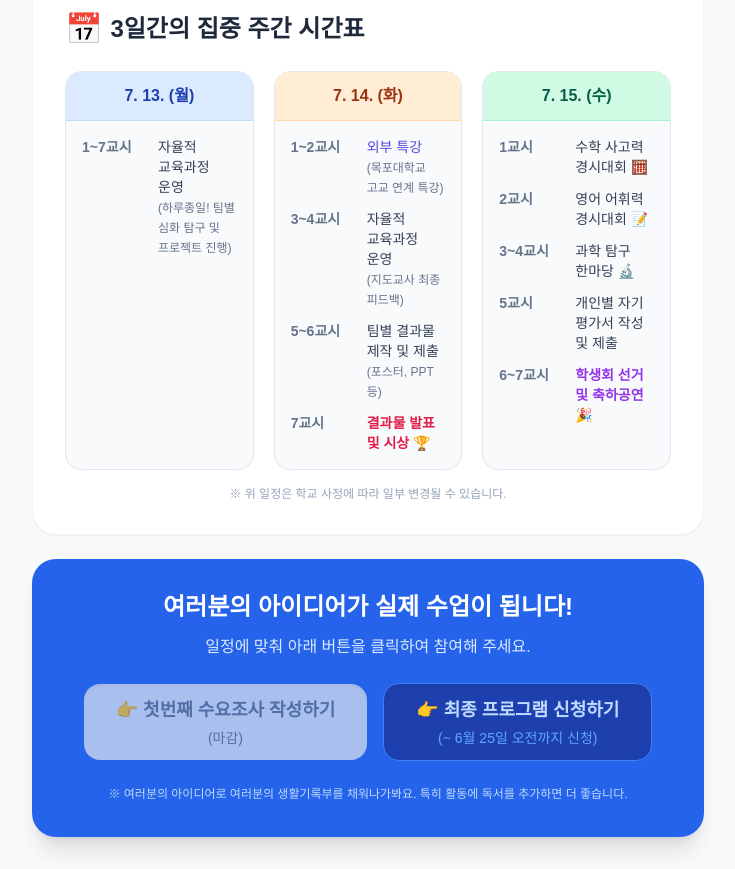
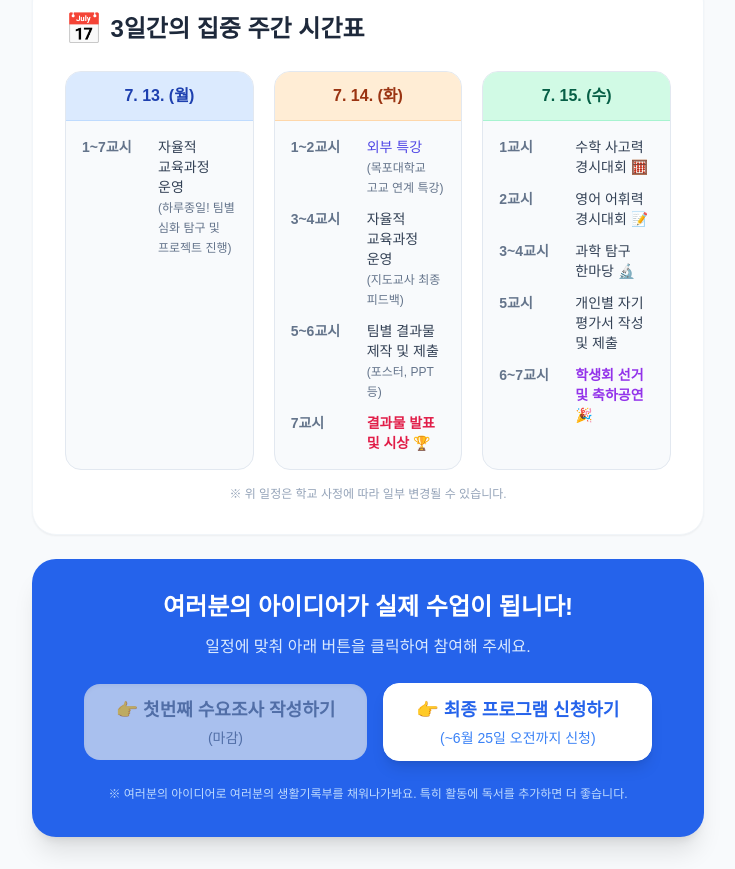
Before and after one commit to rudeia/anjwa-highschool-stu-flex, a plain HTML site: page index.html in a window 1280 px wide. Shown: the part 1326-2195 px from the top of the page, without its empty margins (272-1007 px from the left). Drawn offline with nearby package versions, Linux system fonts and the light colour scheme; a web font is replaced by a local one.

Commit message:
Add files via upload

```diff
--- a/index.html
+++ b/index.html
@@ -212,9 +212,9 @@
                 </a>
 
                 <!-- 2차 프로그램 선택 버튼 -->
-                <a href="https://rudeia.github.io/anjwa-highschool-stu-flex2/" target="_blank" class="w-full sm:w-auto bg-blue-800 text-blue-200 py-3 px-8 rounded-2xl shadow-inner hover:bg-blue-700 transition-colors flex flex-col items-center justify-center text-center border border-blue-500">
+                <a href="https://rudeia.github.io/anjwa-highschool-stu-flex2/" target="_blank" class="w-full sm:w-auto bg-white text-blue-600 py-3 px-8 rounded-2xl shadow-lg hover:bg-blue-50 transition-colors flex flex-col items-center justify-center text-center border border-white">
                     <span class="font-bold text-lg">👉 최종 프로그램 신청하기</span>
-                    <span class="text-sm font-normal text-blue-400 mt-1 break-keep">(~ 6월 25일 오전까지 신청)</span>
+                    <span class="text-sm font-normal text-blue-500 mt-1 break-keep">(~6월 25일 오전까지 신청)</span>
                 </a>
             </div>
 
```
